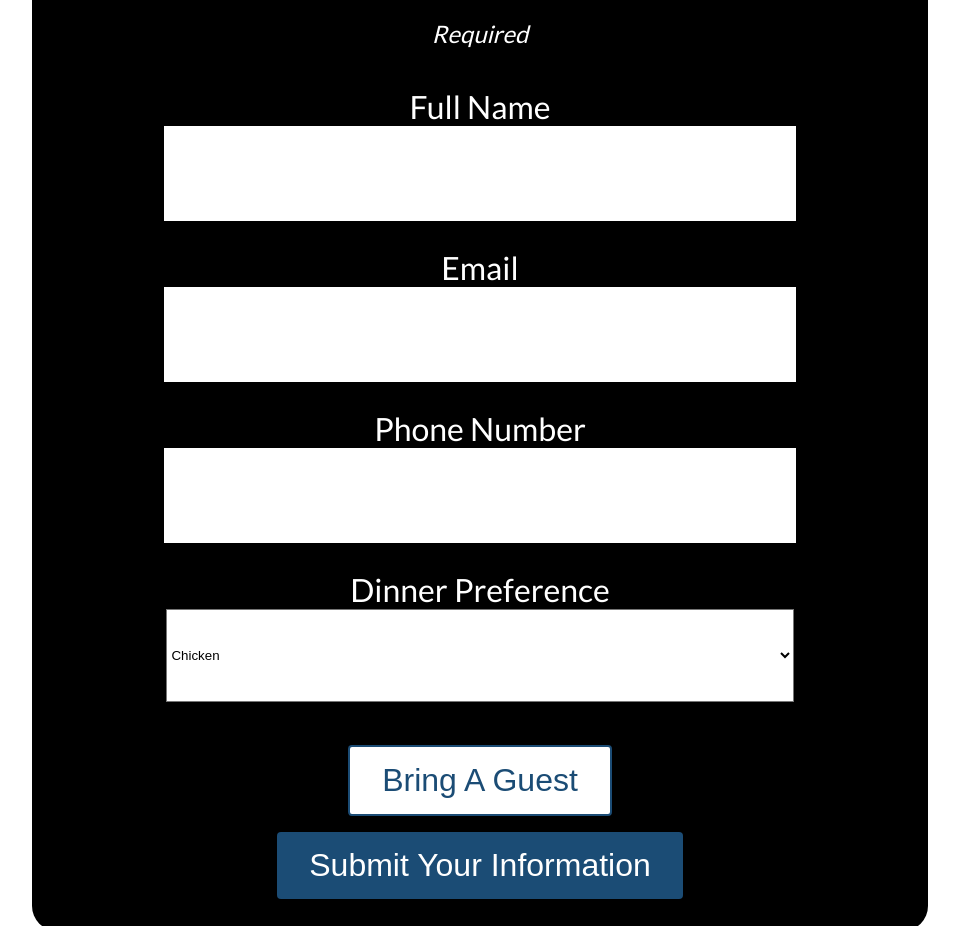
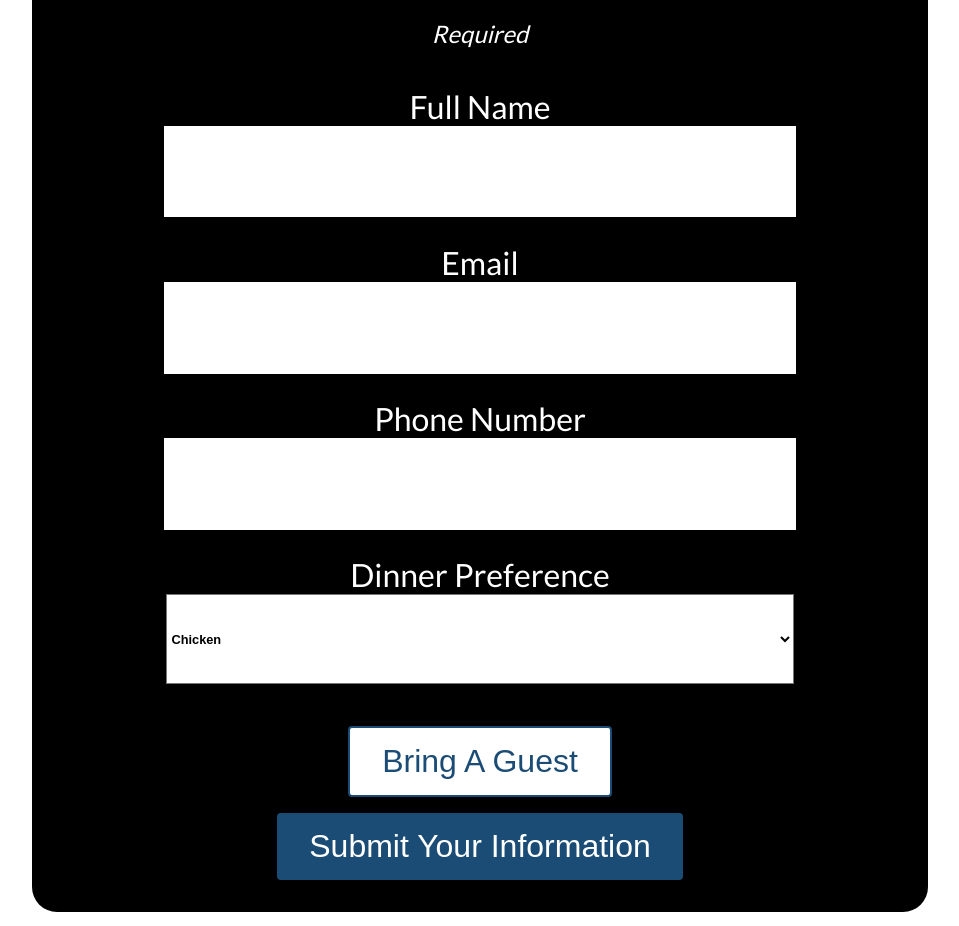
Before and after one commit to jonathanjwatson/stork-ball, a React (Create React App) app in the folder client/: page / in a window 1280 px wide. Shown: the part 5067-5993 px from the top of the page, without its empty margins (160-1119 px from the left). Built offline with nearby package versions, Linux system fonts and the light colour scheme.

Commit message:
Styled input box

```diff
--- a/client/src/index.css
+++ b/client/src/index.css
@@ -225,11 +225,15 @@ position: absolute;
   height:7em;
   border: 0;
   margin-bottom:2em;
+  font-size:.4em;
+  font-weight:700
 }
 .RSVP select{
   width:70%;
   height:7em;
   margin-bottom:2em;
+  font-size:.4em;
+  font-weight:700
 }
 .RSVP form{
   padding-bottom:1em;
```
